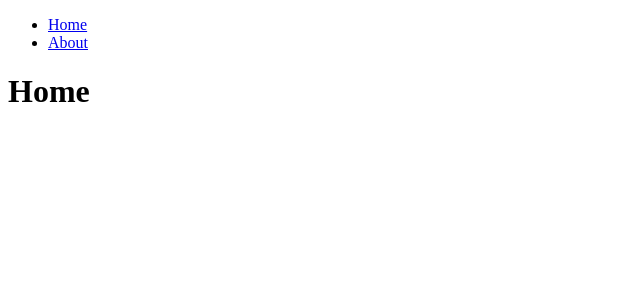
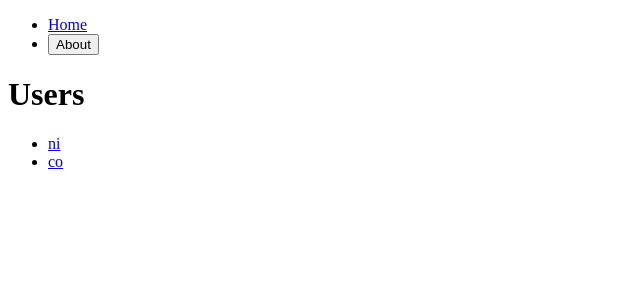
Before and after one commit to jinsimpunch/react_master_course, a React (Create React App) app in the folder router/: page / in a window 1280 px wide. Shown: the top 300 px of the page, without its empty margins (0-640 px from the left). Built offline with nearby package versions, Linux system fonts and the light colour scheme.

Commit message:
how to use params

```diff
--- a/router/src/Router.tsx
+++ b/router/src/Router.tsx
@@ -1,12 +1,12 @@
-import { createBrowserRouter } from 'react-router-dom'
-import Root from './Root'
-import About from './screens/About'
-import Home from './screens/Home'
-import NotFound from './screens/NotFound'
+import { createBrowserRouter } from "react-router-dom";
+import Root from "./Root";
+import About from "./screens/About";
+import Home from "./screens/Home";
+import NotFound from "./screens/NotFound";
+import User from "./screens/users/User";
 
 const router = createBrowserRouter([
   {
-
     path: "/",
     element: <Root />,
     children: [
@@ -17,11 +17,14 @@ const router = createBrowserRouter([
       {
         path: "about",
         element: <About />,
-            }
+      },
+      {
+        path: "users/:userId",
+        element: <User />,
+      },
     ],
-        errorElement: <NotFound />
-    }
-])
+    errorElement: <NotFound />,
+  },
+]);
 
-
-export default router
+export default router;
--- a/router/src/components/Header.tsx
+++ b/router/src/components/Header.tsx
@@ -1,8 +1,16 @@
 
 
-import { Link } from 'react-router-dom'
+import { Link, useNavigate } from 'react-router-dom'
+
 
 function Header() {
+
+    const navigate = useNavigate()
+
+    const onAboutClick = () => {
+        navigate("/about")
+
+    }
 
     return <header>
         <ul>
@@ -10,7 +18,9 @@ function Header() {
                 <Link to={"/"} >Home</Link>
             </li>
             <li>
-                <Link to={"/about"} >About</Link>
+                <button onClick={onAboutClick}>
+                    About
+                </button>
             </li>
         </ul>
     </header>
--- /dev/null
+++ b/router/src/db.ts
@@ -0,0 +1,10 @@
+export const users = [
+  {
+    id: 1,
+    name: " ni",
+  },
+  {
+    id: 2,
+    name: " co",
+  },
+];
--- a/router/src/screens/Home.tsx
+++ b/router/src/screens/Home.tsx
@@ -1,7 +1,19 @@
+import { users } from "../db";
+import { Link } from "react-router-dom";
+
 function Home() {
-
-
-    return <h1>Home</h1>
+  return (
+    <div>
+      <h1>Users</h1>
+      <ul>
+        {users.map((user) => (
+          <li key={user.id}>
+            <Link to={`/users/${user.id}`}>{user.name}</Link>
+          </li>
+        ))}
+      </ul>
+    </div>
+  );
 }
 
-export default Home
+export default Home;
--- /dev/null
+++ b/router/src/screens/users/User.tsx
@@ -0,0 +1,14 @@
+import { useParams } from "react-router-dom";
+import { users } from "../../db";
+
+function User() {
+  const { userId } = useParams();
+
+  return (
+    <h1>
+      User with it {userId} is named : {users[Number(userId) - 1].name}
+    </h1>
+  );
+}
+
+export default User;
```
Lines whose indentation alone changed are shown as unchanged.
